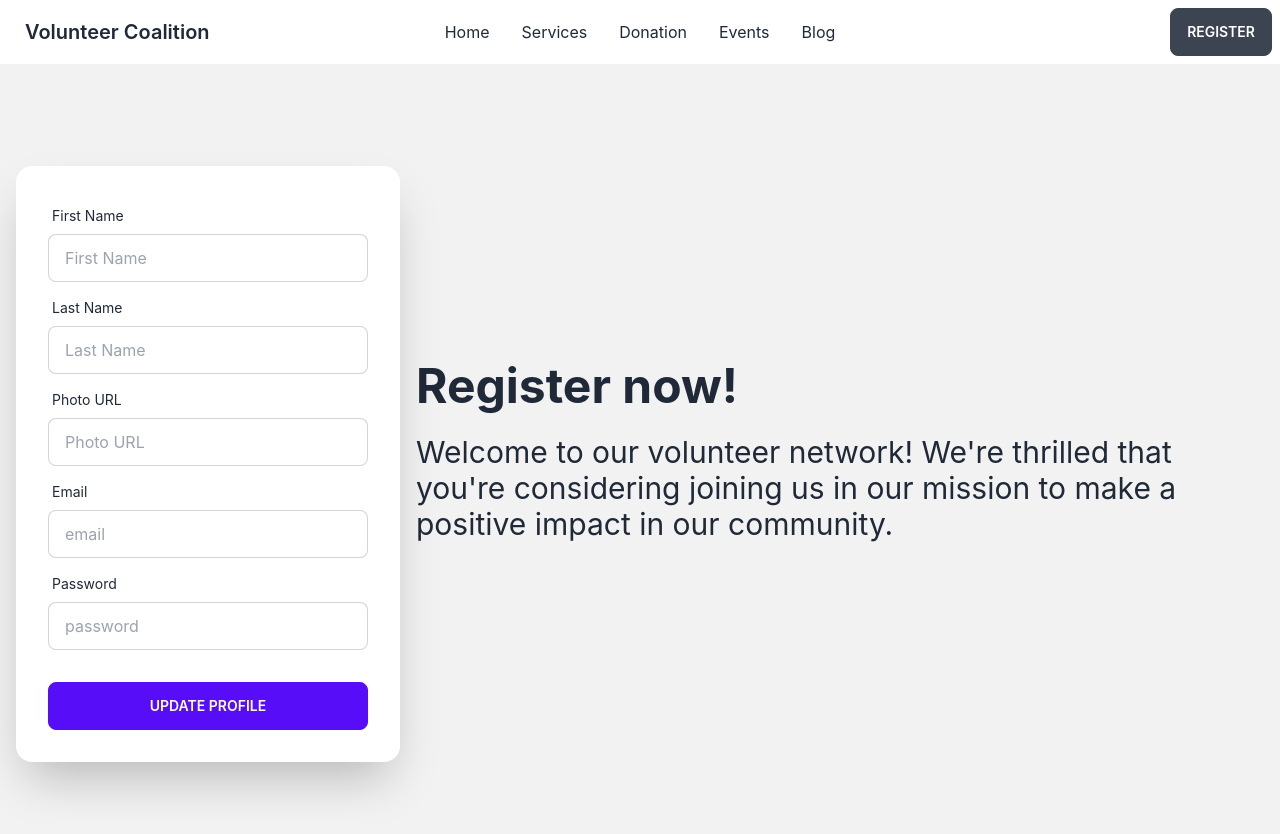
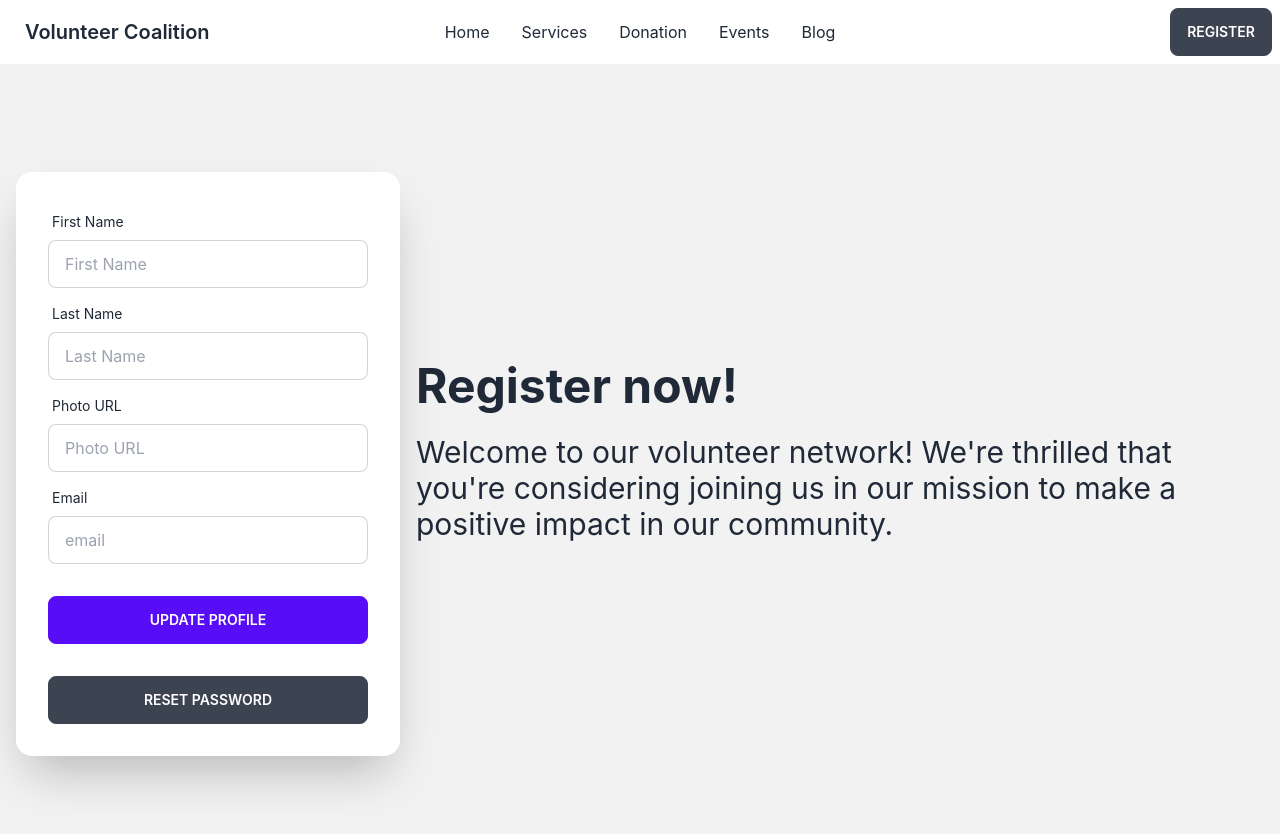
Before and after one commit to sowmik-sec/volunteer-coalition-client, a React (Create React App) app: page /user in a window 1280 px wide. Shown: the top 834 px of the page. Built offline with nearby package versions, Linux system fonts and the light colour scheme; no server answers.

Commit message:
reset password functionality added

```diff
--- a/src/components/AuthProvider/AuthProvider.js
+++ b/src/components/AuthProvider/AuthProvider.js
@@ -4,6 +4,7 @@ import {
   getAuth,
   onAuthStateChanged,
   sendEmailVerification,
+  sendPasswordResetEmail,
   signInWithEmailAndPassword,
   signOut,
   updateProfile,
@@ -27,6 +28,9 @@ const AuthProvider = ({ children }) => {
   const verifyEmail = () => {
     return sendEmailVerification(auth.currentUser);
   };
+  const resetPassword = (email) => {
+    return sendPasswordResetEmail(auth, email);
+  };
   useEffect(() => {
     const unSubscribe = onAuthStateChanged(auth, (currentUser) => {
       if (currentUser === null || currentUser.emailVerified) {
@@ -45,6 +49,7 @@ const AuthProvider = ({ children }) => {
     updateUserProfile,
     verifyEmail,
     logOut,
+    resetPassword,
   };
   return (
     <AuthContext.Provider value={authInfo}>{children}</AuthContext.Provider>
--- a/src/components/User/User.js
+++ b/src/components/User/User.js
@@ -3,11 +3,12 @@ import { Link } from "react-router-dom";
 import { AuthContext } from "../AuthProvider/AuthProvider";
 import { FcGoogle } from "react-icons/fc";
 import Header from "../Shared/Header/Header";
+import { toast } from "react-hot-toast";
 
 const User = () => {
   const [email, setEmail] = useState("");
   const [password, setPassword] = useState("");
-  const { user, updateUserProfile } = useContext(AuthContext);
+  const { user, updateUserProfile, resetPassword } = useContext(AuthContext);
   const [firstName, setFirstName] = useState(user?.displayName?.split(" ")[0]);
   const [lastName, setLastName] = useState(user?.displayName?.split(" ")[1]);
   const [photoURL, setPhotoURL] = useState(user?.photoURL);
@@ -30,6 +31,13 @@ const User = () => {
         console.log(user);
       })
       .catch((err) => console.log(err));
+  };
+  const handleResetPassword = () => {
+    resetPassword(user?.email)
+      .then(() => {
+        toast("Password reset email sent");
+      })
+      .catch((err) => console.error(err));
   };
   return (
     <div>
@@ -98,21 +106,15 @@ const User = () => {
                   className="input input-bordered"
                 />
               </div>
-              <div className="form-control">
-                <label className="label">
-                  <span className="label-text">Password</span>
-                </label>
-                <input
-                  type="password"
-                  name="password"
-                  onChange={(event) => setPassword(event.target.value)}
-                  placeholder="password"
-                  className="input input-bordered"
-                />
-              </div>
+
               <div className="form-control mt-6">
                 <button className="btn btn-primary" type="submit">
                   Update Profile
+                </button>
+              </div>
+              <div className="form-control mt-6">
+                <button onClick={handleResetPassword} className="btn">
+                  Reset Password
                 </button>
               </div>
             </form>
```
